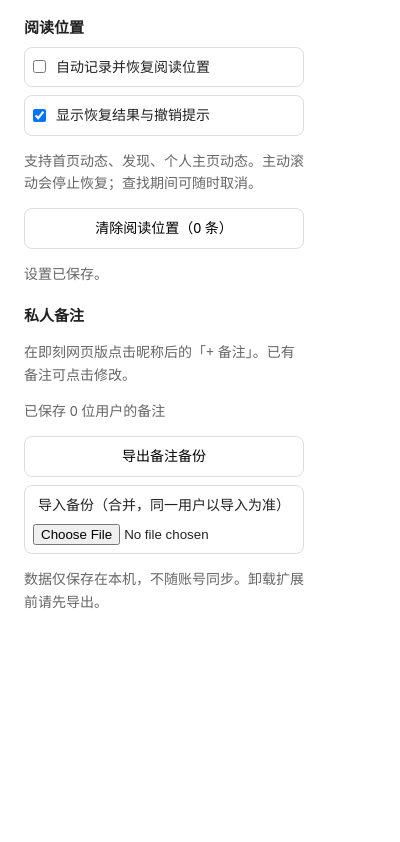
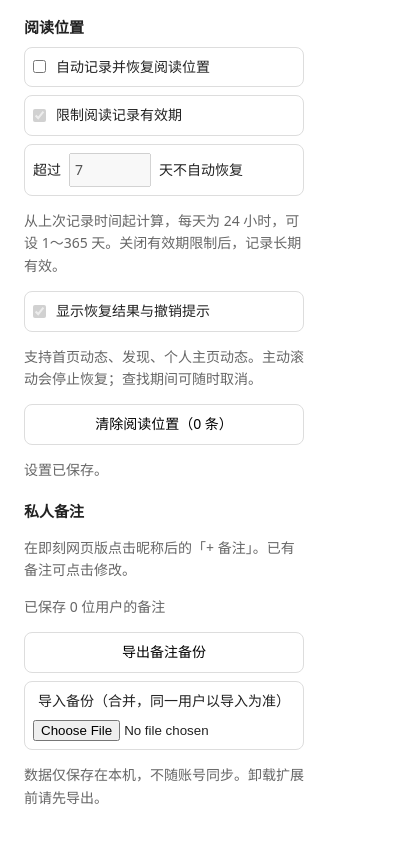
Before and after one commit to ryohgicc/jikeusernotes, a browser extension: page popup.html in a window 400 px wide. Both pictures are taken after a click on the label "自动记录并恢复阅读位置". Shown: the part 56-898 px from the top of the page. Before the commit the page ends 844 px from the top, so only its background shows below. Drawn offline with Linux system fonts and the light colour scheme.

Commit message:
feat: configure expiration for reading position restoration

```diff
--- a/package.json
+++ b/package.json
@@ -1,6 +1,6 @@
 {
   "name": "jikeusernotes",
-  "version": "1.2.0",
+  "version": "1.2.1",
   "private": true,
   "description": "即刻网页版私人备注与阅读位置恢复",
   "scripts": {
--- a/popup.html
+++ b/popup.html
@@ -9,10 +9,16 @@ font: inherit; text-align: center; cursor: pointer; }
 input { margin-top: 8px; width: 100%; } #status { overflow-wrap: anywhere; }
 .toggle { display: flex; gap: 10px; text-align: left; align-items: center; }
 .toggle input { margin: 0; width: auto; flex-shrink: 0; }
+.age-setting { display: flex; gap: 8px; align-items: center; text-align: left; cursor: default; }
+.age-setting input { width: 70px; margin: 0; padding: 4px; font: inherit; }
+input:disabled { cursor: not-allowed; }
 </style></head><body>
 <h1>即刻私人备注</h1>
 <h2>阅读位置</h2>
 <label class="toggle"><input id="restore-reading" type="checkbox" disabled>自动记录并恢复阅读位置</label>
+<label class="toggle"><input id="reading-expiry" type="checkbox" disabled>限制阅读记录有效期</label>
+<label class="age-setting" for="reading-max-age">超过 <input id="reading-max-age" type="number" min="1" max="365" step="1" value="7" required disabled> 天不自动恢复</label>
+<p>从上次记录时间起计算，每天为 24 小时，可设 1～365 天。关闭有效期限制后，记录长期有效。</p>
 <label class="toggle"><input id="reading-notice" type="checkbox" disabled>显示恢复结果与撤销提示</label>
 <p>支持首页动态、发现、个人主页动态。主动滚动会停止恢复；查找期间可随时取消。</p>
 <button id="clear-reading" type="button" disabled>清除阅读位置</button>
--- a/popup.js
+++ b/popup.js
@@ -6,7 +6,19 @@ const settingsKey = 'jkn.settings';
 const readingPrefix = 'jkn.reading.';
 const restoreReading = document.querySelector('#restore-reading');
 const readingNotice = document.querySelector('#reading-notice');
+const readingExpiry = document.querySelector('#reading-expiry');
+const readingMaxAge = document.querySelector('#reading-max-age');
 const clearReading = document.querySelector('#clear-reading');
+
+function maxAgeDays(value) {
+  return Number.isInteger(value) && value >= 1 && value <= 365 ? value : 7;
+}
+
+function enableReadingControls() {
+  restoreReading.disabled = false;
+  readingNotice.disabled = readingExpiry.disabled = !restoreReading.checked;
+  readingMaxAge.disabled = !restoreReading.checked || !readingExpiry.checked;
+}
 
 async function refreshReadingCount() {
   const data = await chrome.storage.local.get(null);
@@ -17,23 +29,40 @@ async function refreshReadingCount() {
 chrome.storage.local.get(settingsKey).then(async data => {
   restoreReading.checked = data[settingsKey]?.restoreReading !== false;
   readingNotice.checked = data[settingsKey]?.showReadingNotice !== false;
+  readingExpiry.checked = data[settingsKey]?.readingExpiryEnabled !== false;
+  readingMaxAge.value = maxAgeDays(data[settingsKey]?.readingMaxAgeDays);
   await refreshReadingCount();
-  restoreReading.disabled = readingNotice.disabled = clearReading.disabled = false;
+  enableReadingControls();
+  clearReading.disabled = false;
 }).catch(() => { readingStatus.textContent = '读取设置失败，请重新打开扩展。'; });
 
-for (const input of [restoreReading, readingNotice]) {
+for (const input of [restoreReading, readingNotice, readingExpiry, readingMaxAge]) {
   input.addEventListener('change', async () => {
-    restoreReading.disabled = readingNotice.disabled = true;
+    if (input === readingMaxAge && !readingMaxAge.checkValidity()) {
+      readingMaxAge.setAttribute('aria-invalid', 'true');
+      readingStatus.textContent = '请输入 1～365 之间的整数天数。';
+      return;
+    }
+    restoreReading.disabled = readingNotice.disabled = readingExpiry.disabled = readingMaxAge.disabled = true;
+    let previous;
     try {
       const data = await chrome.storage.local.get(settingsKey);
+      previous = data[settingsKey] || {};
+      const days = Number(readingMaxAge.value);
+      const savedDays = Number.isInteger(days) && days >= 1 && days <= 365 ? days : maxAgeDays(previous.readingMaxAgeDays);
       await chrome.storage.local.set({ [settingsKey]: {
-        ...data[settingsKey], restoreReading: restoreReading.checked, showReadingNotice: readingNotice.checked
+        ...previous, restoreReading: restoreReading.checked, showReadingNotice: readingNotice.checked,
+        readingExpiryEnabled: readingExpiry.checked,
+        readingMaxAgeDays: savedDays
       } });
+      readingMaxAge.value = savedDays;
+      readingMaxAge.removeAttribute('aria-invalid');
       readingStatus.textContent = '设置已保存。';
     } catch {
-      input.checked = !input.checked;
+      if (input === readingMaxAge) readingMaxAge.value = maxAgeDays(previous?.readingMaxAgeDays);
+      else input.checked = !input.checked;
       readingStatus.textContent = '保存失败，请重试。';
-    } finally { restoreReading.disabled = readingNotice.disabled = false; }
+    } finally { enableReadingControls(); }
   });
 }
 clearReading.addEventListener('click', async () => {
```
Also changed, not shown: AGENTS.md (+1 -0 lines), reading.js (+10 -1 lines), tests/reading.test.cjs (+73 -0 lines), CHANGELOG.md, README.md, manifest.json, 1 other file.
